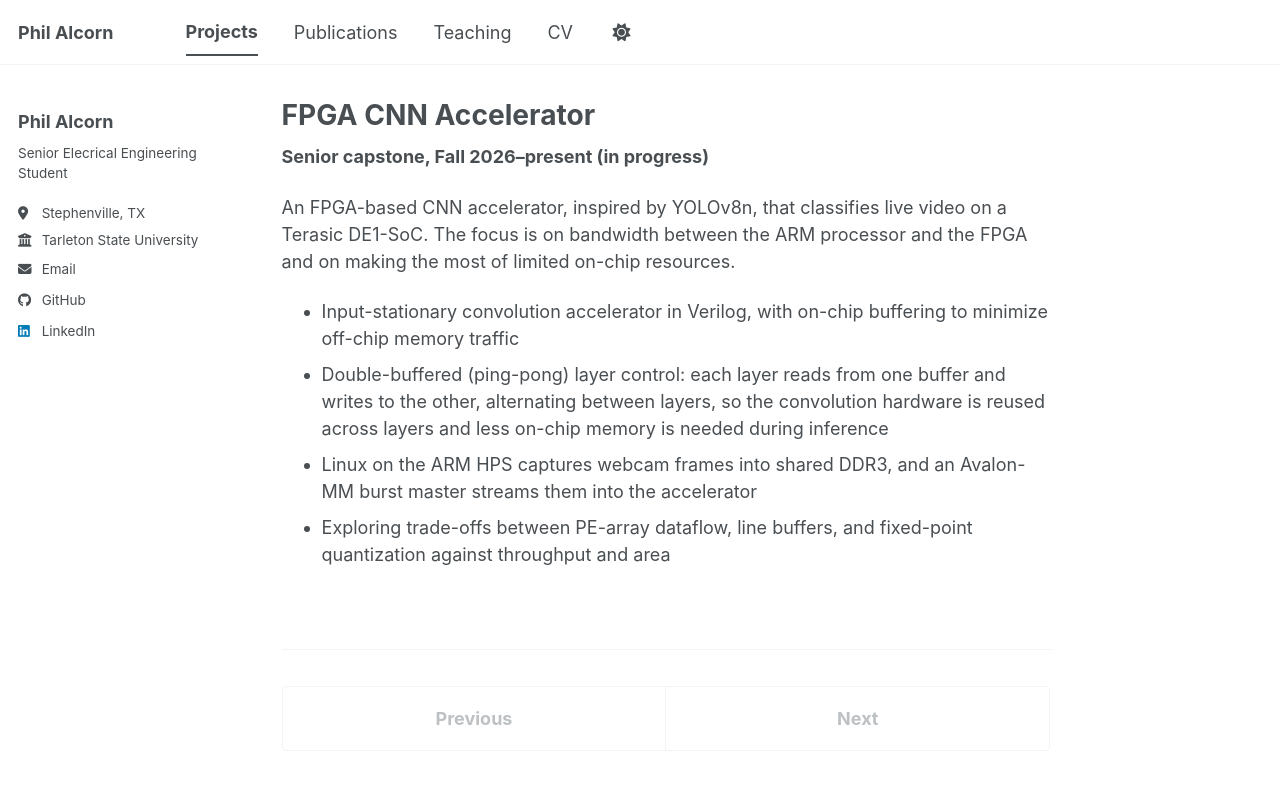
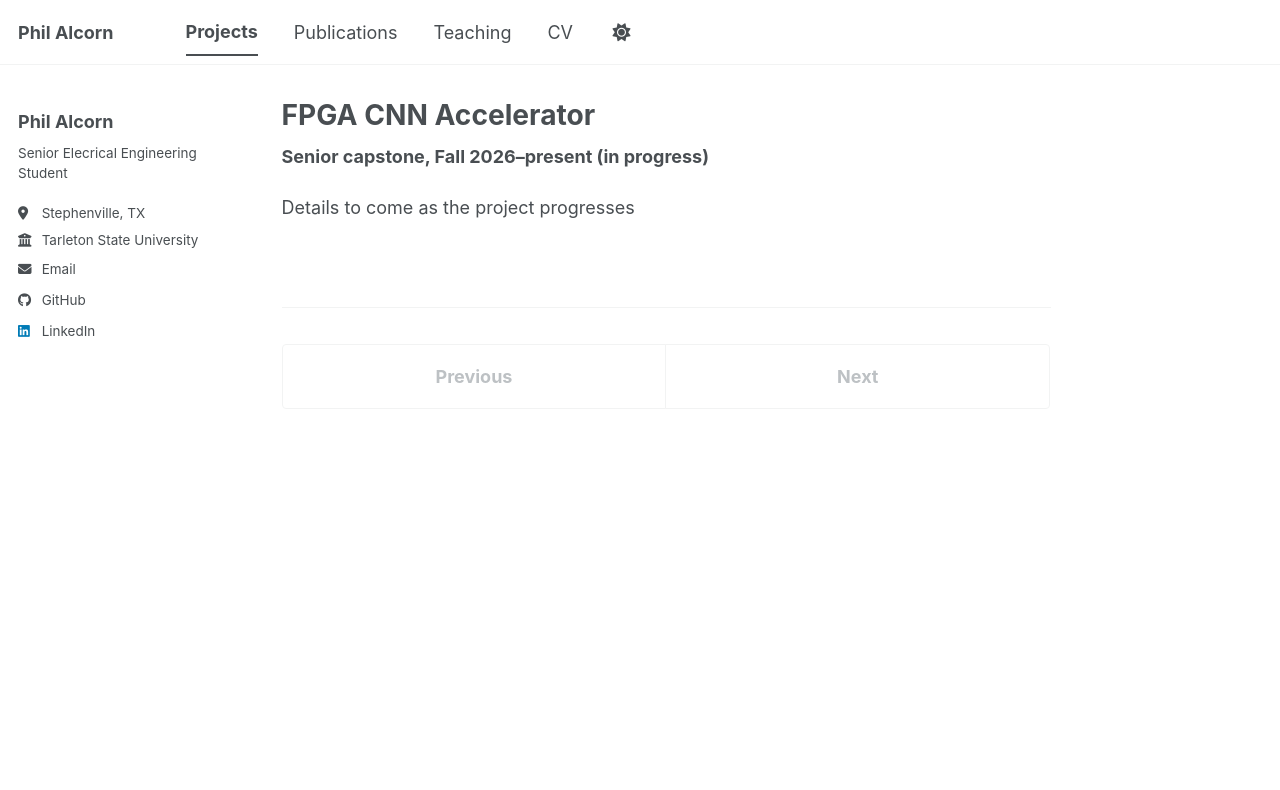
Before and after one commit to philipalcorn/philipalcorn.github.io, a Jekyll site: the page built from _portfolio/3-fpga-cnn.md, in a window 1280 px wide. Shown: the top 790 px of the page. Built offline with Jekyll 4.4.1, drawn with Linux system fonts in a browser that asks for light colours; a script bundle is joined from its source files by our own code; a style sheet for code colours, icons or effects is not loaded.

Commit message:
capstone

```diff
--- a/_portfolio/3-fpga-cnn.md
+++ b/_portfolio/3-fpga-cnn.md
@@ -7,9 +7,4 @@ order: 3
 
 **Senior capstone, Fall 2026–present (in progress)**
 
-An FPGA-based CNN accelerator, inspired by YOLOv8n, that classifies live video on a Terasic DE1-SoC. The focus is on bandwidth between the ARM processor and the FPGA and on making the most of limited on-chip resources.
-
-- Input-stationary convolution accelerator in Verilog, with on-chip buffering to minimize off-chip memory traffic
-- Double-buffered (ping-pong) layer control: each layer reads from one buffer and writes to the other, alternating between layers, so the convolution hardware is reused across layers and less on-chip memory is needed during inference
-- Linux on the ARM HPS captures webcam frames into shared DDR3, and an Avalon-MM burst master streams them into the accelerator
-- Exploring trade-offs between PE-array dataflow, line buffers, and fixed-point quantization against throughput and area
+Details to come as the project progresses
```
